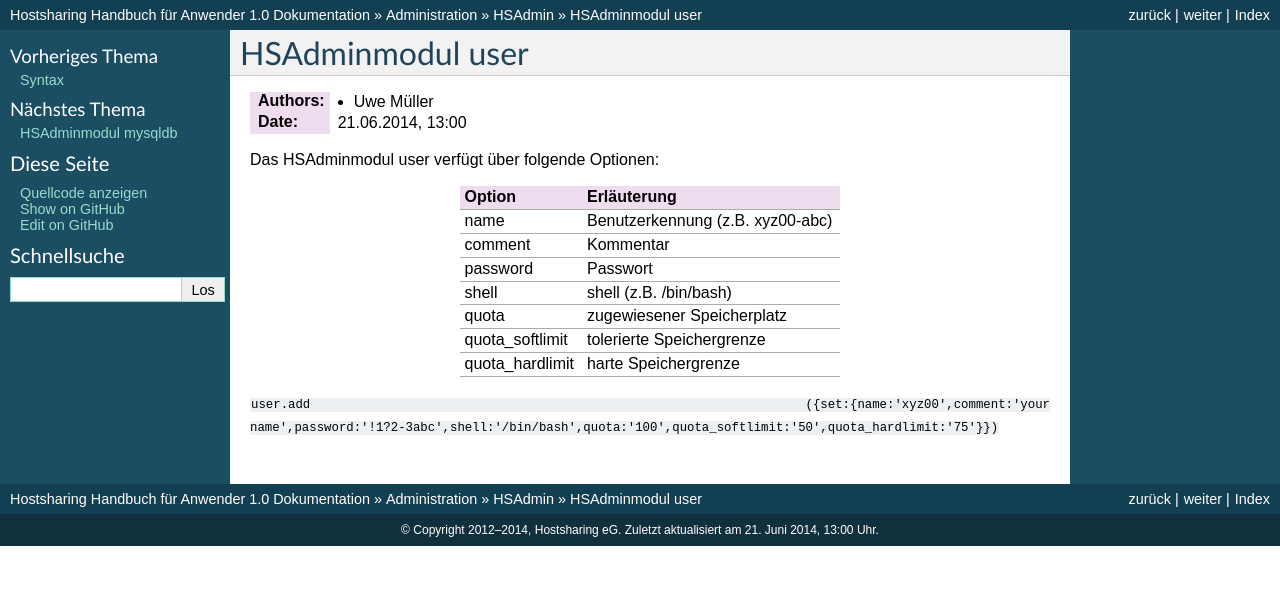
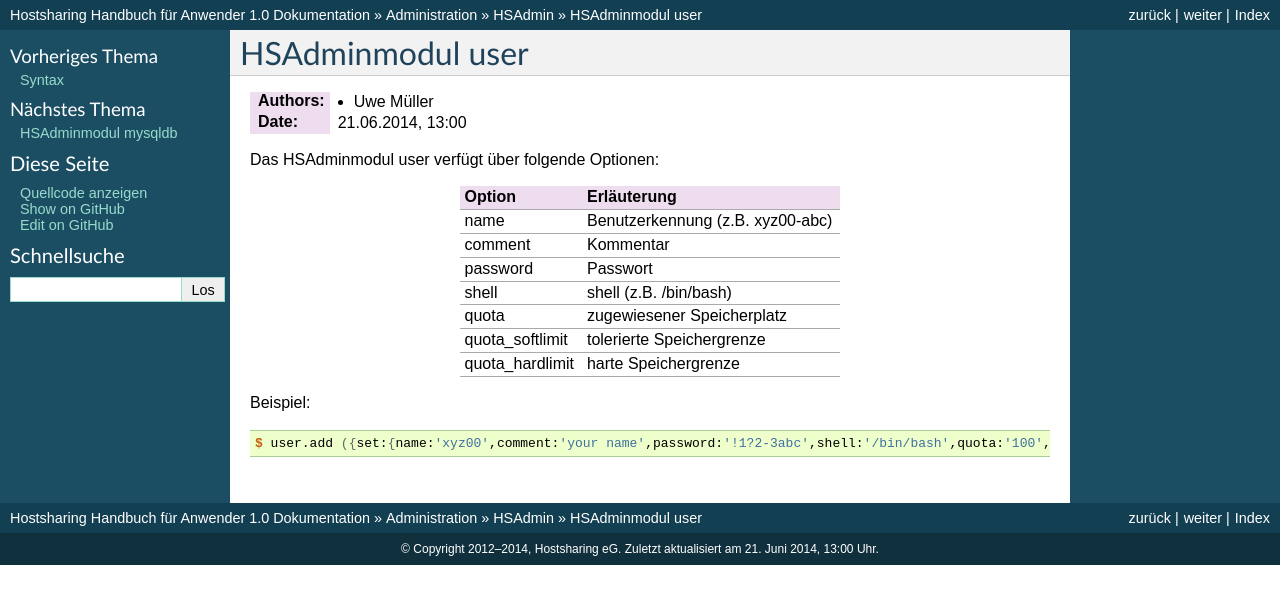
Before and after one commit to hostsharing/hs.docs.users, a Sphinx documentation site: the page built from source/administration/hsadmin/user.rst, in a window 1280 px wide. Shown: the top 604 px of the page. Built offline with Sphinx 7.4.7, drawn with Linux system fonts in a browser that asks for light colours; pages that are not in the unit, such as notebooks, are missing from menus; some of the changed lines change nothing that is shown.

Commit message:
fixed code snippet

```diff
--- a/source/administration/hsadmin/user.rst
+++ b/source/administration/hsadmin/user.rst
@@ -30,5 +30,8 @@
 | quota_hardlimit    | harte Speichergrenze             |
 +--------------------+----------------------------------+
 
+Beispiel:
 
-``user.add ({set:{name:'xyz00',comment:'your name',password:'!1?2-3abc',shell:'/bin/bash',quota:'100',quota_softlimit:'50',quota_hardlimit:'75'}})``
+.. code-block:: console
+
+    $ user.add ({set:{name:'xyz00',comment:'your name',password:'!1?2-3abc',shell:'/bin/bash',quota:'100',quota_softlimit:'50',quota_hardlimit:'75'}})
```
